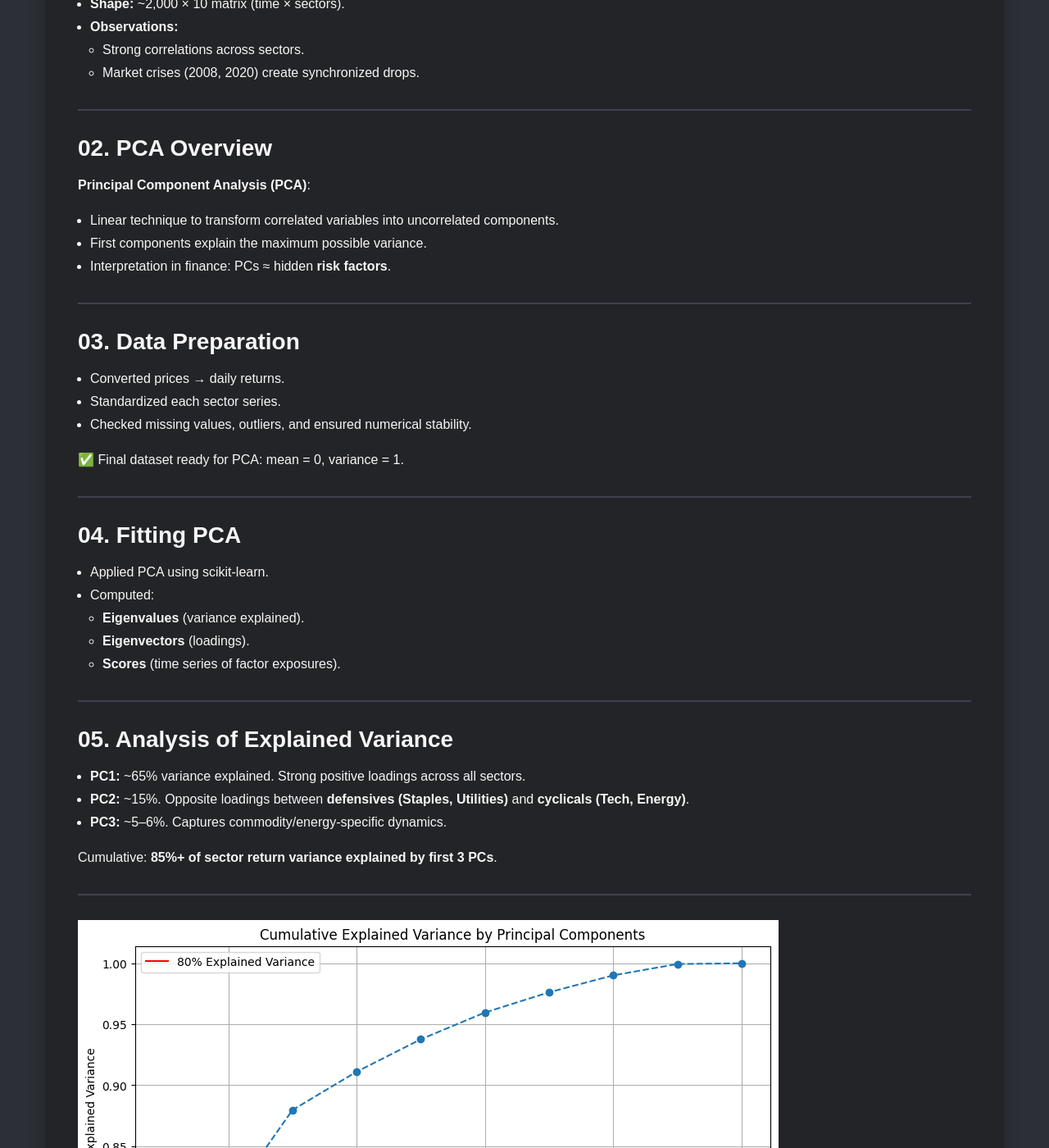
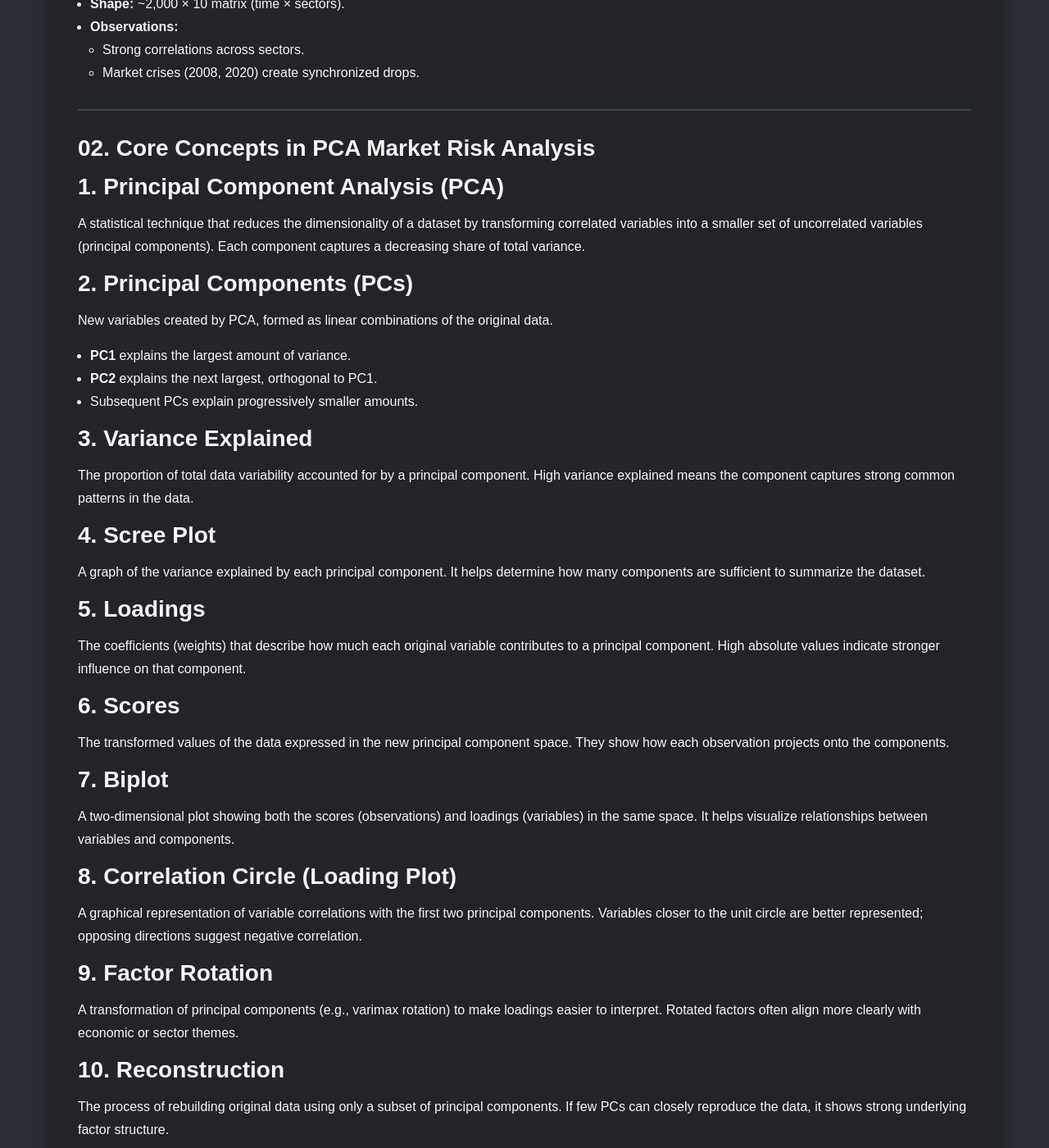
Before and after one commit to BaberFaisal/Faisal_Baber.github.io, a Jekyll site: the page built from _posts/2025-08-30-Unveiling.md, in a window 1280 px wide and 1400 px high, scrolled down 3497 px. Shown: the whole window at 82% size. Built offline with Jekyll 4.4.1, drawn with Linux system fonts in a browser that asks for light colours; nearby versions of some CDN libraries; some web fonts are replaced; some of the changed text lies outside the part shown.

Commit message:
2025-08-30-Unveiling.md

```diff
--- a/_posts/2025-08-30-Unveiling.md
+++ b/_posts/2025-08-30-Unveiling.md
@@ -26,7 +26,7 @@ We use PCA to:
   - Actions
   - Results & Discussion
 - Data Overview
-- PCA Overview
+- Core Concepts in PCA Market Risk Analysis
 - Data Preparation
 - Fitting PCA
 - Analysis of Explained Variance
@@ -56,7 +56,7 @@ We use PCA to:
 - Just **3 PCs explain ~85% of total variance**.
 - Reconstruction of sector returns using first 3 PCs is highly accurate.
 
-✅ **Conclusion:** Global sector markets can be reduced to a few interpretable drivers, enabling more effective **risk management and portfolio design**.
+**Conclusion:** Global sector markets can be reduced to a few interpretable drivers, enabling more effective **risk management and portfolio design**.
 
 ---
 
@@ -76,14 +76,90 @@ We use PCA to:
 
 ---
 
-## 02. PCA Overview
+## 02. Core Concepts in PCA Market Risk Analysis
 
-**Principal Component Analysis (PCA)**:
-- Linear technique to transform correlated variables into uncorrelated components.
-- First components explain the maximum possible variance.
-- Interpretation in finance: PCs ≈ hidden **risk factors**.
+## 1. Principal Component Analysis (PCA)
+A statistical technique that reduces the dimensionality of a dataset by transforming correlated variables into a smaller set of uncorrelated variables (principal components). Each component captures a decreasing share of total variance.
 
----
+
+
+## 2. Principal Components (PCs)
+New variables created by PCA, formed as linear combinations of the original data.
+- **PC1** explains the largest amount of variance.
+- **PC2** explains the next largest, orthogonal to PC1.
+- Subsequent PCs explain progressively smaller amounts.
+
+
+
+## 3. Variance Explained
+The proportion of total data variability accounted for by a principal component. High variance explained means the component captures strong common patterns in the data.
+
+
+
+## 4. Scree Plot
+A graph of the variance explained by each principal component. It helps determine how many components are sufficient to summarize the dataset.
+
+
+
+## 5. Loadings
+The coefficients (weights) that describe how much each original variable contributes to a principal component. High absolute values indicate stronger influence on that component.
+
+
+
+## 6. Scores
+The transformed values of the data expressed in the new principal component space. They show how each observation projects onto the components.
+
+
+
+## 7. Biplot
+A two-dimensional plot showing both the scores (observations) and loadings (variables) in the same space. It helps visualize relationships between variables and components.
+
+
+
+## 8. Correlation Circle (Loading Plot)
+A graphical representation of variable correlations with the first two principal components. Variables closer to the unit circle are better represented; opposing directions suggest negative correlation.
+
+
+
+## 9. Factor Rotation
+A transformation of principal components (e.g., varimax rotation) to make loadings easier to interpret. Rotated factors often align more clearly with economic or sector themes.
+
+
+
+## 10. Reconstruction
+The process of rebuilding original data using only a subset of principal components. If few PCs can closely reproduce the data, it shows strong underlying factor structure.
+
+
+
+## 11. Common Market Factor
+The dominant driver (often PC1) that captures broad, systemic co-movement across all sectors or assets — essentially the “global market risk.”
+
+
+
+## 12. Sector Rotation Factor
+A component (often PC2) that distinguishes between cyclical (growth-sensitive) and defensive (stable) sectors, capturing leadership shifts across economic cycles.
+
+
+
+## 13. Systemic Risk
+The risk that affects the entire financial market or system, not diversifiable by holding a portfolio. PCA often identifies systemic risk in PC1.
+
+
+
+## 14. Idiosyncratic Risk
+Risk specific to an individual asset or sector, uncorrelated with broader market factors. Usually captured in residual variance after PCA.
+
+
+
+## 15. Hedging
+A portfolio management strategy that reduces exposure to unwanted risk factors (e.g., by offsetting PC1 exposure with index futures).
+
+
+
+## 16. Factor Investing
+An investment approach that allocates based on exposures to underlying factors (e.g., tilting toward cyclical sectors if PC2 leadership is expected).
+
+
 
 ## 03. Data Preparation
 
@@ -91,7 +167,7 @@ We use PCA to:
 - Standardized each sector series.
 - Checked missing values, outliers, and ensured numerical stability.
 
-✅ Final dataset ready for PCA: mean = 0, variance = 1.
+Final dataset ready for PCA: mean = 0, variance = 1.
 
 ---
 
@@ -122,67 +198,77 @@ Cumulative: **85%+ of sector return variance explained by first 3 PCs**.
 
 ## 06. Plot Interpretations
 
-### A — Scree Plot
+### Scree Plot
 ![Scree Plot](/img/posts/pca_scree.png)
 
-Shows eigenvalues in descending order. Sharp drop after PC2 → market is **2-factor dominant**.
+Global equity market returns are largely driven by one dominant factor (broad market/systemic risk), with a secondary sector-rotation factor and small tertiary influences. Beyond 3 PCs, marginal explanatory power is negligible.
 
-### B — Cumulative Variance
+### Cumulative Variance
 ![Cumulative Variance](/img/posts/pca_cumulative_variance.png)
 
 
 By PC3, ~85% variance explained. Higher PCs add marginal noise only.
 
-### C — PC Loadings Biplot
+### PC Loadings Biplot
 ![PC Loadings Biplot](/img/posts/pca_biplot.png)
 
 
-- PC1: all sectors aligned (systematic risk).
-- PC2: divergence between **cyclical vs defensive sectors**.
-- Interpretation: Market vs rotation tradeoff.
+- All sectors have strong positive PC1 loadings → confirming the common market factor.
 
-### D — Heatmap of Loadings
+- Along PC2, cyclical sectors (Tech, Industrials, Financials) load positively, while defensive sectors (Utilities, Staples) load negatively → PC2 represents a cyclical-vs-defensive rotation.
+
+### Heatmap of Loadings
 ![Heatmap of Loadings](/img/posts/pca_heatmap.png)
 
 
-Clear contrast in loadings: Energy & Tech vs Staples & Utilities.
+- PC1: uniformly high positive loadings (systemic market risk).
 
-### E — Correlation Circle
+- PC2: clear split between cyclical vs defensive.
+
+- PC3/PC4: weaker, possibly capturing sector-specific anomalies (e.g., energy shocks, commodity-driven moves).
+
+### Correlation Circle
 ![Correlation Circle](/img/posts/correlation_circle.png)
 
 
-Sectors close together = high correlation.
-Defensives cluster together, cyclicals in another group.
+- Confirms systemic alignment along PC1.
 
-### F — PC1 Time Series
+- Opposite quadrants show sector opposition (e.g., Tech vs Utilities).
+
+- Clear visualization of how sectors move relative to each other in factor space.
+
+### PC1 Time Series
 ![PC1 Time Series](/img/posts/pc1_timeseries.png)
 
 
-Tracks **overall market sentiment**.
-Sharp negative spikes during 2008 & 2020 crises.
+PC1 behaves like a market-wide risk index (akin to a synthetic “market return”). Spikes/drops align with major crises, showing it captures systemic shocks.
 
-### G — PC2 Time Series
+### PC2 Time Series
 ![PC2 Time Series](/img/posts/pc2_timeseries.png)
 
 
 Captures **sector rotations**.
 Oscillates between defensive and cyclical leadership.
 
-### H — PC1 vs PC2 Scatter
+### PC1 vs PC2 Scatter
 
 ![PC1 vs PC2 Scatter](/img/posts/pc1_vs_pc2_scatter.png)
 
-Reveals orthogonal shocks:
-- PC1 axis = systemic crashes.
-- PC2 axis = rotation-driven divergences.
+- Data clusters around the origin, with large deviations during crisis periods.
 
-### I — Reconstruction
+- PC1 (horizontal axis) dominates → broad market crises.
+
+- PC2 (vertical axis) swings during sector-rotation phases (growth vs defensives leadership shifts).
+
+### Reconstruction
 ![Reconstruction](/img/posts/reconstruction.png)
 
 
-Actual vs reconstructed Tech ETF returns.
-3 PCs almost fully replicate real returns.
-Residual = idiosyncratic (stock-specific) noise.
+- The reconstructed series tracks the original closely.
+
+- Error is small (<5%), proving that a small set of latent factors fully captures sector return dynamics.
+
+- Implies dimensionality reduction is effective for risk monitoring and portfolio replication.
 
 ---
 
@@ -211,6 +297,6 @@ Residual = idiosyncratic (stock-specific) noise.
 - Cumulative ≈ 85%+ with 3 PCs
 - Reconstruction error minimal (<5%)
 
-✅ Confirms PCA as a strong method for unveiling hidden risk factors in markets.
+
 
 ---
```
Also changed, not shown: other parts of _posts/2025-08-30-Unveiling.md (+1 -1 lines).
